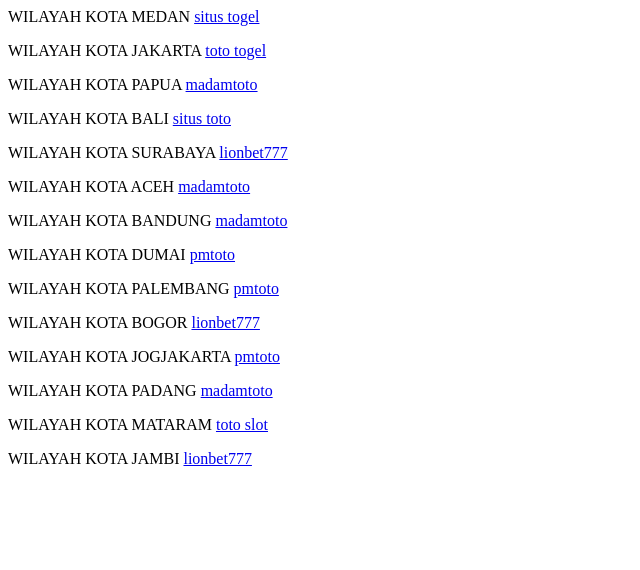
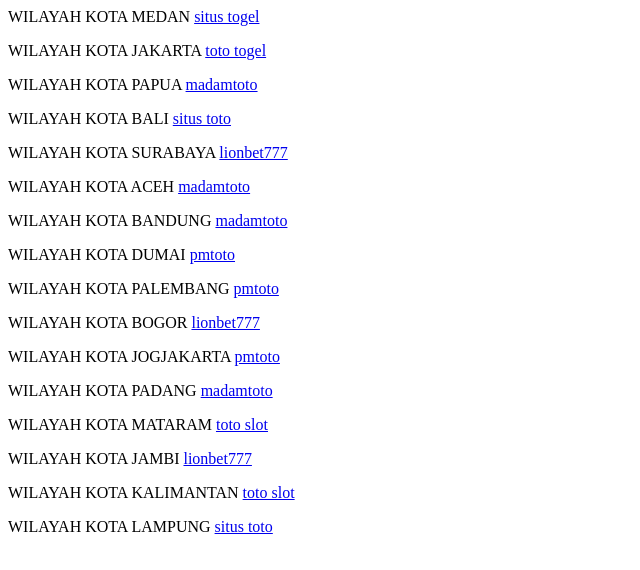
Before and after one commit to xslayder123/snow-5, a plain HTML site: page index.html in a window 1280 px wide. Shown: the whole page, without its empty margins (0-640 px from the left). Drawn offline with Linux system fonts and the light colour scheme.

Commit message:
Update index.html

```diff
--- a/index.html
+++ b/index.html
@@ -17,5 +17,7 @@
         <p>WILAYAH KOTA PADANG <a href='http://149.28.134.211/'>madamtoto</a></p>
         <p>WILAYAH KOTA MATARAM <a href='https://pafikotamataram.id/'>toto slot</a></p>
         <p>WILAYAH KOTA JAMBI <a href='https://207.148.121.224/'>lionbet777</a></p>
+        <p>WILAYAH KOTA KALIMANTAN <a href='https://pasar-desa.id/'>toto slot</a></p>
+        <p>WILAYAH KOTA LAMPUNG <a href='https://terminalsatu.id/'>situs toto</a></p>
     </body>
     </html>
```
